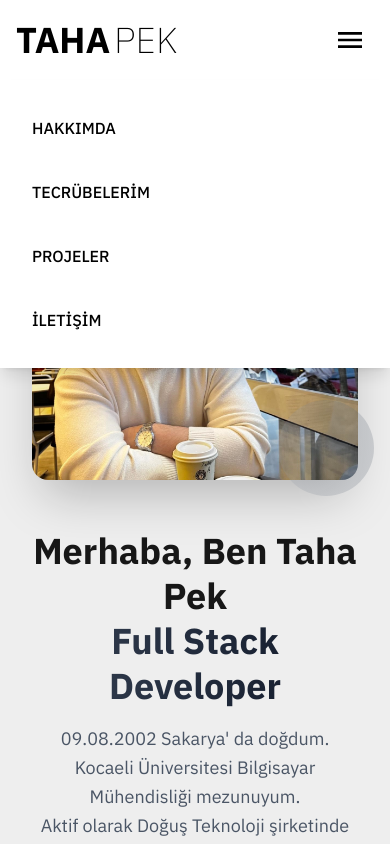
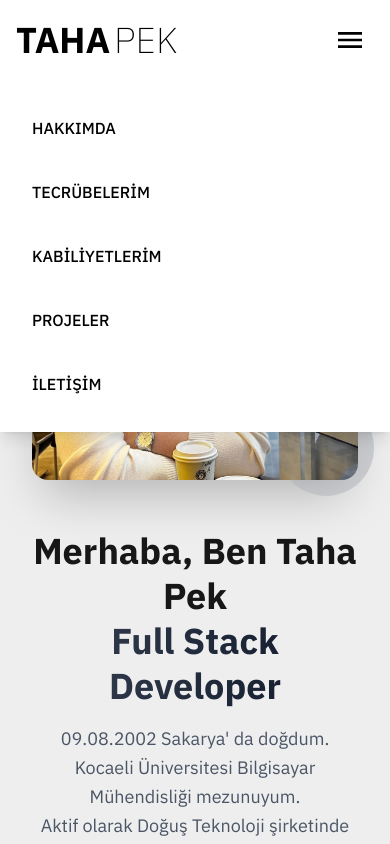
Before and after one commit to tahapek5454/Personal-Web-Site-With-React, a Next.js app: page / in a window 390 px wide. Both pictures are taken after a click on the button "Menu". Shown: the top 844 px of the page. Built offline with nearby package versions, Linux system fonts and the light colour scheme.

Commit message:
feat: add link to AbilitiesSection and update contact link to mailto format

```diff
--- a/components/MobileMenu.tsx
+++ b/components/MobileMenu.tsx
@@ -61,6 +61,13 @@ const MobileMenu = () => {
                         TECRÜBELERİM
                     </Link>
                     <Link
+                        href='#kabiliyetler'
+                        onClick={closeMenu}
+                        className='block font-medium py-3 px-4 hover:bg-gray-50 rounded-lg transition-colors duration-200'
+                    >
+                        KABİLİYETLERİM
+                    </Link>
+                    <Link
                         href='#projeler'
                         onClick={closeMenu}
                         className='block font-medium py-3 px-4 hover:bg-gray-50 rounded-lg transition-colors duration-200'
@@ -68,7 +75,7 @@ const MobileMenu = () => {
                         PROJELER
                     </Link>
                     <Link
-                        href='#iletisim'
+                        href="mailto:tahapek5454@gmail.com?subject=İletişim - Kişisel Web Sitesi&body=Merhaba Taha,"
                         onClick={closeMenu}
                         className='block font-medium py-3 px-4 hover:bg-gray-50 rounded-lg transition-colors duration-200'
                     >
```
